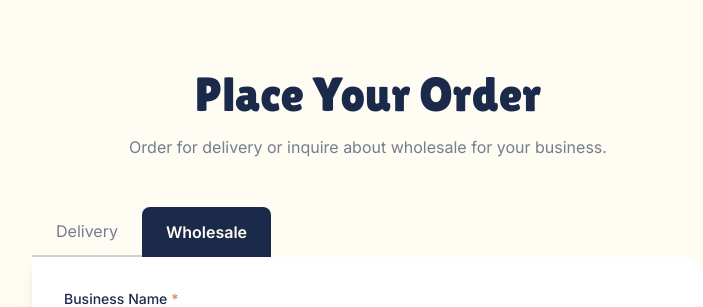
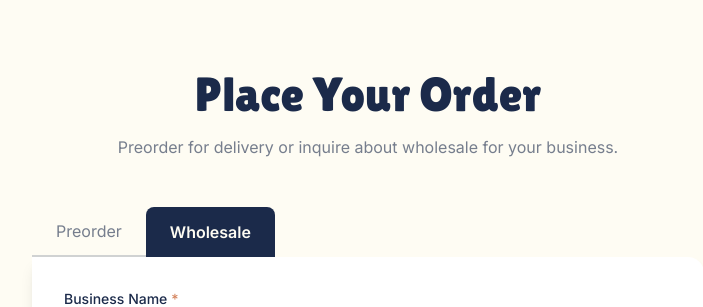
Before and after one commit to kevin-kabore/brekkie-bakery, a Next.js app: page / in a window 1280 px wide. Shown: the part 2580-2887 px from the top of the page, without its empty margins (272-975 px from the left). Built offline with nearby package versions, Linux system fonts and the light colour scheme.

Commit message:
Keep tab name as Preorder, revert delivery rename
Tab shows "Preorder" but form now includes address fields for delivery.
All formType values, API route, and Apps Script use "preorder".

Co-Authored-By: Claude Opus 4.6 <noreply@anthropic.com>

```diff
--- a/GOOGLE_APPS_SCRIPT.js
+++ b/GOOGLE_APPS_SCRIPT.js
@@ -69,8 +69,8 @@ function doPost(e) {
     var ss = SpreadsheetApp.openById(SPREADSHEET_ID);
     var sheet = getOrCreateWeeklySheet(ss);
 
-    if (data.formType === "delivery") {
-      writeDelivery(sheet, data);
+    if (data.formType === "preorder") {
+      writePreorder(sheet, data);
     } else if (data.formType === "wholesale") {
       writeWholesale(sheet, data);
     } else {
@@ -152,7 +152,7 @@ function getOrCreateWeeklySheet(ss) {
 
 // ---- Write order rows ----
 
-function writeDelivery(sheet, data) {
+function writePreorder(sheet, data) {
   var classic = data.classicQty || 0;
   var blueberry = data.blueberryQty || 0;
   var walnut = data.walnutQty || 0;
@@ -166,7 +166,7 @@ function writeDelivery(sheet, data) {
 
   sheet.appendRow([
     formatDate(data.submittedAt || new Date()),
-    "Delivery",
+    "Preorder",
     data.name || "",
     data.deliveryAddress || "",
     data.phone || "",
--- a/src/app/api/order/route.ts
+++ b/src/app/api/order/route.ts
@@ -5,7 +5,7 @@ export async function POST(request: NextRequest) {
     const body = await request.json();
 
     // Validate formType
-    if (!body.formType || !["delivery", "wholesale"].includes(body.formType)) {
+    if (!body.formType || !["preorder", "wholesale"].includes(body.formType)) {
       return NextResponse.json({ error: "Invalid form type" }, { status: 400 });
     }
 
--- a/src/components/OrderForm.tsx
+++ b/src/components/OrderForm.tsx
@@ -9,7 +9,7 @@ import { AddressInput, formatAddress } from "@/components/ui/AddressInput";
 import { BUSINESS_TYPES, FREQUENCIES } from "@/lib/constants";
 import type { AddressData, DeliveryFormData, WholesaleFormData } from "@/types";
 
-export type TabType = "delivery" | "wholesale";
+export type TabType = "preorder" | "wholesale";
 type SubmitState = "idle" | "submitting" | "success" | "error";
 
 function getTomorrowDate(): string {
@@ -84,7 +84,7 @@ export function OrderForm({ defaultTab = "wholesale" }: { defaultTab?: TabType }
     e.preventDefault();
     setFormError("");
 
-    const data = activeTab === "delivery" ? deliveryData : wholesaleData;
+    const data = activeTab === "preorder" ? deliveryData : wholesaleData;
     if (
       data.classicQty === 0 &&
       data.blueberryQty === 0 &&
@@ -98,9 +98,9 @@ export function OrderForm({ defaultTab = "wholesale" }: { defaultTab?: TabType }
 
     try {
       // Flatten address to a single string for the API
-      const payload = activeTab === "delivery"
+      const payload = activeTab === "preorder"
         ? {
-            formType: "delivery",
+            formType: "preorder",
             ...deliveryData,
             deliveryAddress: formatAddress(deliveryData.address),
           }
@@ -123,7 +123,7 @@ export function OrderForm({ defaultTab = "wholesale" }: { defaultTab?: TabType }
       setSubmitState("success");
       setTimeout(() => {
         setSubmitState("idle");
-        if (activeTab === "delivery") {
+        if (activeTab === "preorder") {
           setDeliveryData(initialDelivery);
         } else {
           setWholesaleData(initialWholesale);
@@ -178,16 +178,16 @@ export function OrderForm({ defaultTab = "wholesale" }: { defaultTab?: TabType }
         <button
           type="button"
           onClick={() => {
-            setActiveTab("delivery");
+            setActiveTab("preorder");
             setFormError("");
           }}
           className={
-            activeTab === "delivery"
+            activeTab === "preorder"
               ? "bg-navy text-cream rounded-t-lg px-6 py-3 font-semibold cursor-pointer"
               : "bg-transparent text-navy/60 hover:text-navy px-6 py-3 border-b-2 border-navy/20 cursor-pointer"
           }
         >
-          Delivery
+          Preorder
         </button>
         <button
           type="button"
@@ -207,7 +207,7 @@ export function OrderForm({ defaultTab = "wholesale" }: { defaultTab?: TabType }
 
       <div className="bg-white rounded-2xl rounded-tl-none shadow-lg p-6 md:p-8">
         <form onSubmit={handleSubmit} className="flex flex-col gap-5">
-          {activeTab === "delivery" ? (
+          {activeTab === "preorder" ? (
             <>
               <Input
                 label="Name"
--- a/src/components/OrderSection.tsx
+++ b/src/components/OrderSection.tsx
@@ -23,7 +23,7 @@ export function OrderSection() {
           Place Your Order
         </h2>
         <p className="text-center text-navy/60 mb-12">
-          Order for delivery or inquire about wholesale for your business.
+          Preorder for delivery or inquire about wholesale for your business.
         </p>
         <OrderForm defaultTab={defaultTab} />
       </div>
```
